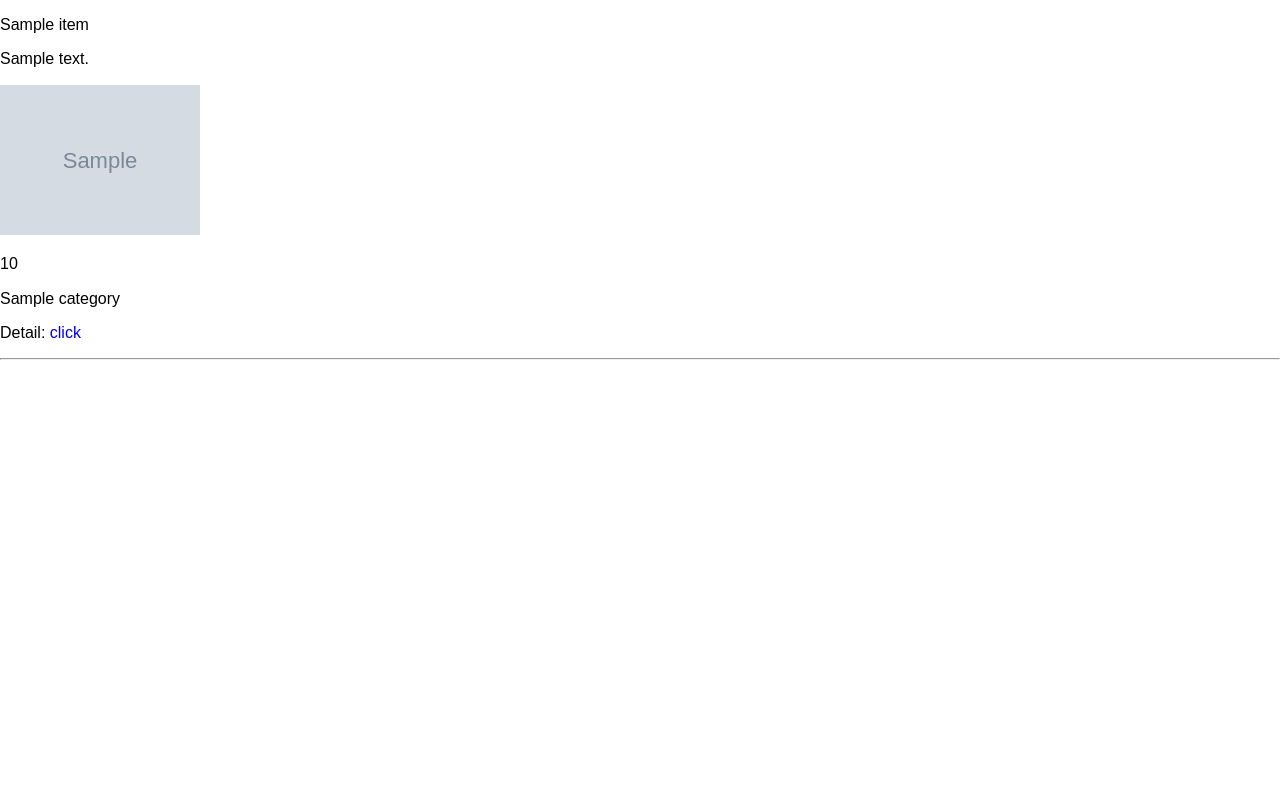
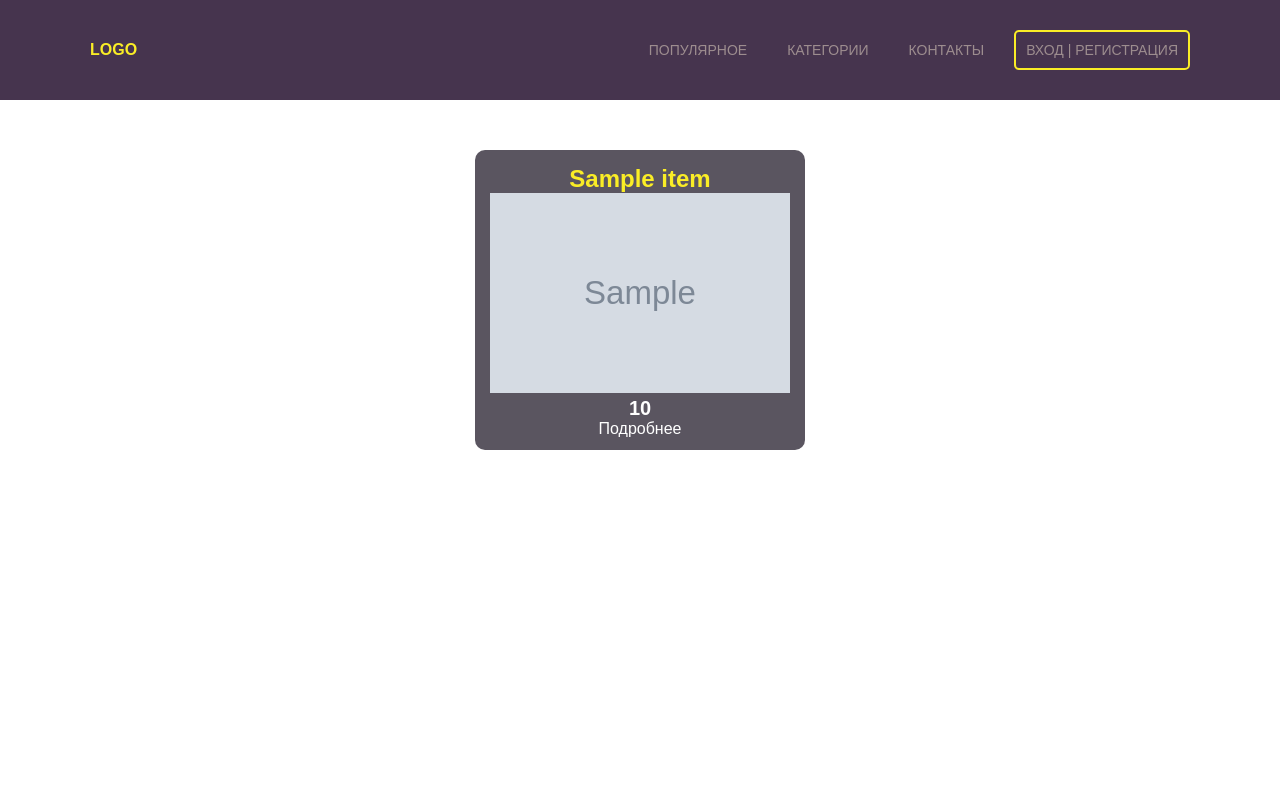
Before and after one commit to S-Lump/gift_proj, a Django app: template gift/products/templates/products/category.html in a window 1280 px wide. Run offline with Django 3.2, Linux system fonts and the light colour scheme; the template is opened without the code that fills it: most values are stand-ins (such as "Sample title", 1, 10 or a date in 2020); grey boxes marked "Sample" are stand-in pictures.

Commit message:
add test template of list of products

```diff
--- a/gift/products/templates/products/category.html
+++ b/gift/products/templates/products/category.html
@@ -5,13 +5,34 @@
 {% endblock %}
 
 {% block content %}
-    {% for item in products %}
-    <p>{{ item.title }}</p>
-    <p>{{ item.description }}</p>
-    <p><img src="{{ item.photo.url }}" alt="" width="200"></p>
-    <p>{{ item.price }}</p>
-    <p>{{ item.category }}</p>
-    <p>Detail: <a href="{{ item.get_absolute_url }}">click</a></p>
-    <hr>
-    {% endfor %}
+    <div class="header">
+        <div class="container">
+            <div class="logo"><div>logo</div></div>
+            <div class="header__menu">
+                <div class="menu-item">Популярное</div>
+                <div class="menu-item">Категории</div>
+                <div class="menu-item">Контакты</div>
+                <div class="menu-item">Вход | Регистрация</div>
+            </div>
+        </div>
+    </div>
+    <div class="products">
+        <div class="container">
+            <div class="list-of-products">
+                {% for item in products %}
+                    <div class="products__item">
+                        <div class="products__title">{{ item.title }}</div>
+                        <div class="products__description">{{ item.description }}</div>
+                        <div class="products__photo"><img src="{{ item.photo.url }}"></div>
+                        <div class="products__price">{{ item.price }}</div>
+                        <div class="products__category">{{ item.category }}</div>
+                        <div class="products__info"><a href="{{ item.get_absolute_url }}">Подробнее</a></div>
+                    </div>
+                {% endfor %}
+            </div>
+        </div>
+    </div>
+    <div class="footer">
+
+    </div>
 {% endblock %}
--- a/gift/products/templates/products/detail.html
+++ b/gift/products/templates/products/detail.html
@@ -6,5 +6,9 @@ Detail
 {% endblock %}
 
 {% block content %}
-    {{ product.photo }}
+<p>{{ product.title }}</p>
+<p>{{ product.description }}</p>
+<p><img src="{{ product.photo.url }}" alt="" width="300"></p>
+<p>{{ product.price }}</p>
+<p>{{ product.category }}</p>
 {% endblock %}
```
